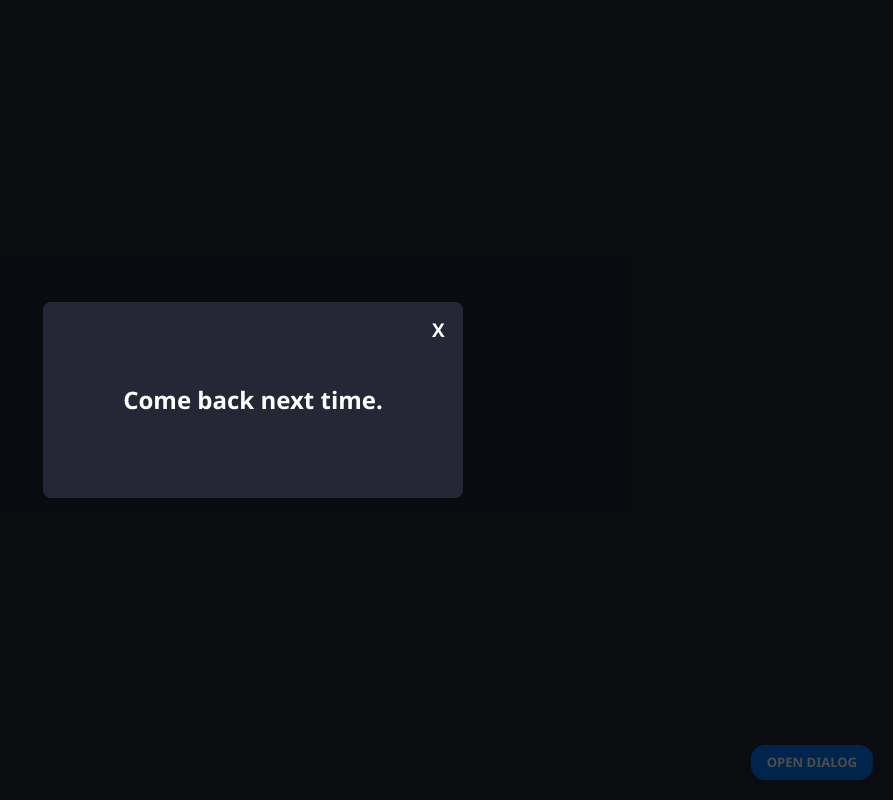
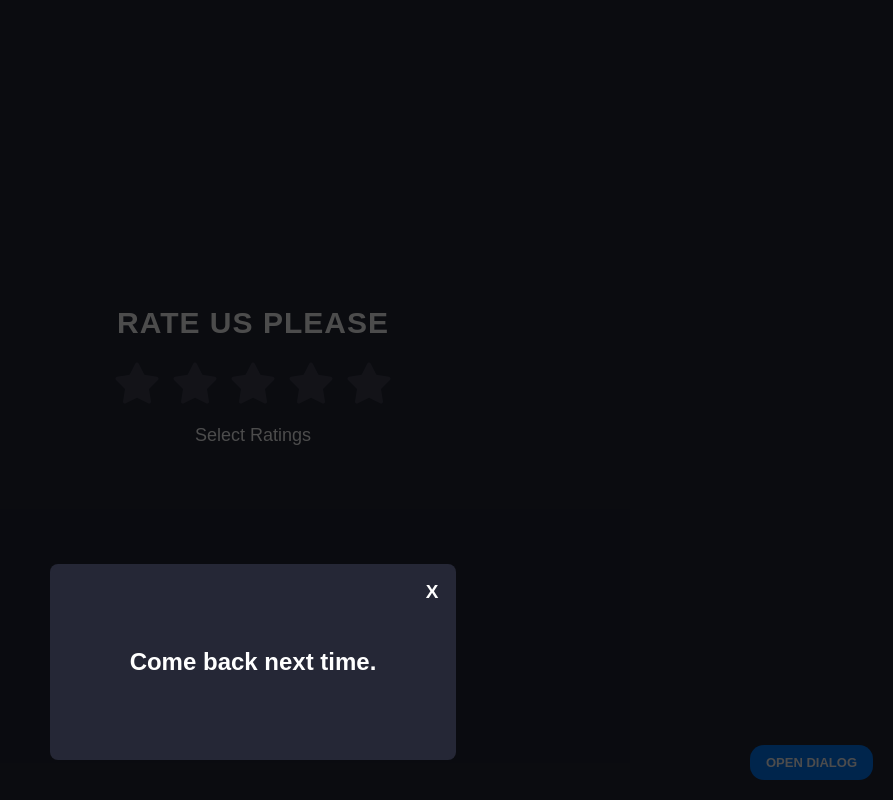
Before and after one commit to lateefat-obisesan/rating-system, a React (Create React App) app: page / in a window 1280 px wide. Both pictures are taken after a click on the button "OPEN DIALOG". Shown: the whole page, without its empty margins (387-1280 px from the left). Built offline with nearby package versions, Linux system fonts and the light colour scheme.

Commit message:
done editing

```diff
--- a/src/css/index.css
+++ b/src/css/index.css
@@ -2,7 +2,7 @@
 @import './reset.css';
 
 body, .App {
-    font-family: 'Segoe UI', Tahoma, Geneva, Verdana, sans-serif;
+    font-family:sans-serif;
     margin: 0;
     padding: 0;
     background-color: #242736;
@@ -68,7 +68,8 @@ button {
     background: rgba(0, 0, 0, 0.7);
     display: flex;
     justify-content: center;
-    align-items: center;
+    align-items:flex-end;
+    padding-bottom: 40px;
 }
 
 .dialog-box {
```
